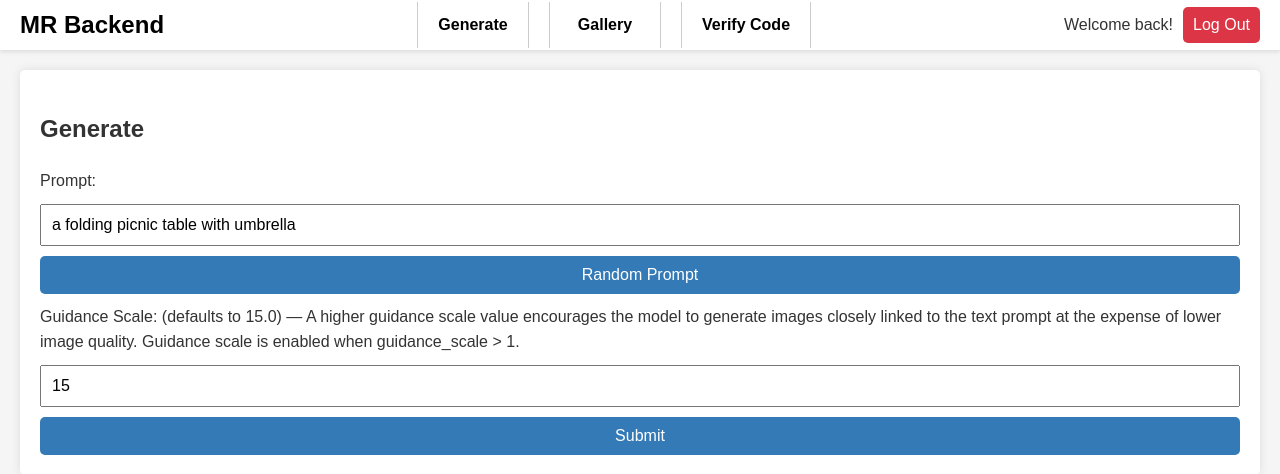
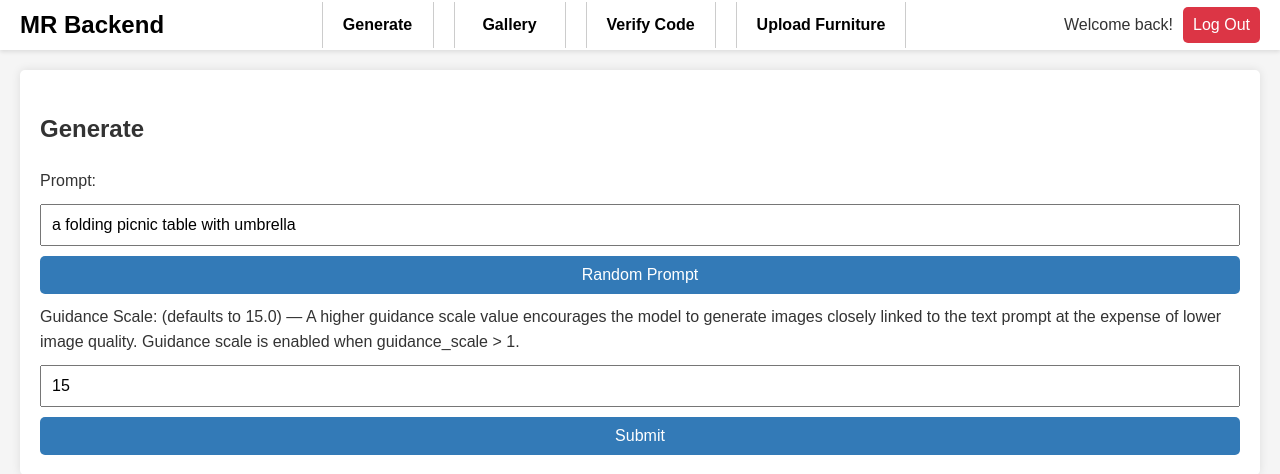
Before and after one commit to charis2324/MR-Backend, a FastAPI app: template src/mr_backend/app/templates/index.html in a window 1280 px wide. Shown: the top 474 px of the page. Run offline with FastAPI, Linux system fonts and the light colour scheme; the template is opened without the code that fills it, so the values that code supplies are empty.

Commit message:
add upload nav

```diff
--- a/src/mr_backend/app/templates/gallery.html
+++ b/src/mr_backend/app/templates/gallery.html
@@ -32,6 +32,11 @@
             <a class="nav-item" href="/verify_code">
                 <div class="nav-item-box">
                     <h4 class="nav-word">Verify Code</h4>
+                </div>
+            </a>
+            <a class="nav-item" href="/upload_furniture">
+                <div class="nav-item-box">
+                    <h4 class="nav-word">Upload Furniture</h4>
                 </div>
             </a>
         </div>
--- a/src/mr_backend/app/templates/index.html
+++ b/src/mr_backend/app/templates/index.html
@@ -31,6 +31,11 @@
             <a class="nav-item" href="/verify_code">
                 <div class="nav-item-box">
                 <h4 class="nav-word">Verify Code</h4>
+                </div>
+            </a>
+            <a class="nav-item" href="/upload_furniture">
+                <div class="nav-item-box">
+                    <h4 class="nav-word">Upload Furniture</h4>
                 </div>
             </a>
         </div>
--- a/src/mr_backend/app/templates/verify_code.html
+++ b/src/mr_backend/app/templates/verify_code.html
@@ -33,6 +33,11 @@
             <a class="nav-item" href="/verify_code">
                 <div class="nav-item-box">
                     <h4 class="nav-word">Verify Code</h4>
+                </div>
+            </a>
+            <a class="nav-item" href="/upload_furniture">
+                <div class="nav-item-box">
+                    <h4 class="nav-word">Upload Furniture</h4>
                 </div>
             </a>
         </div>
```
